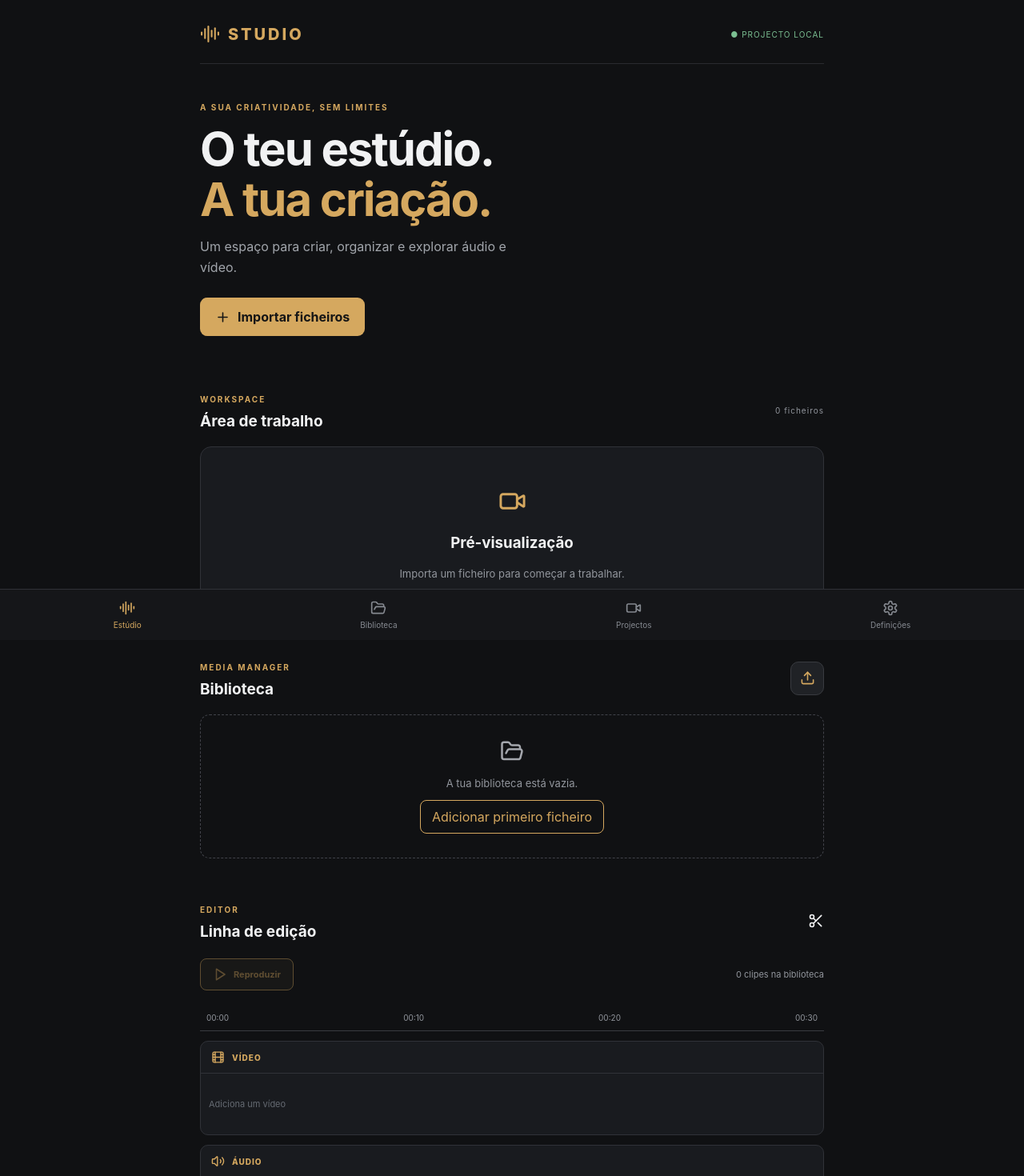
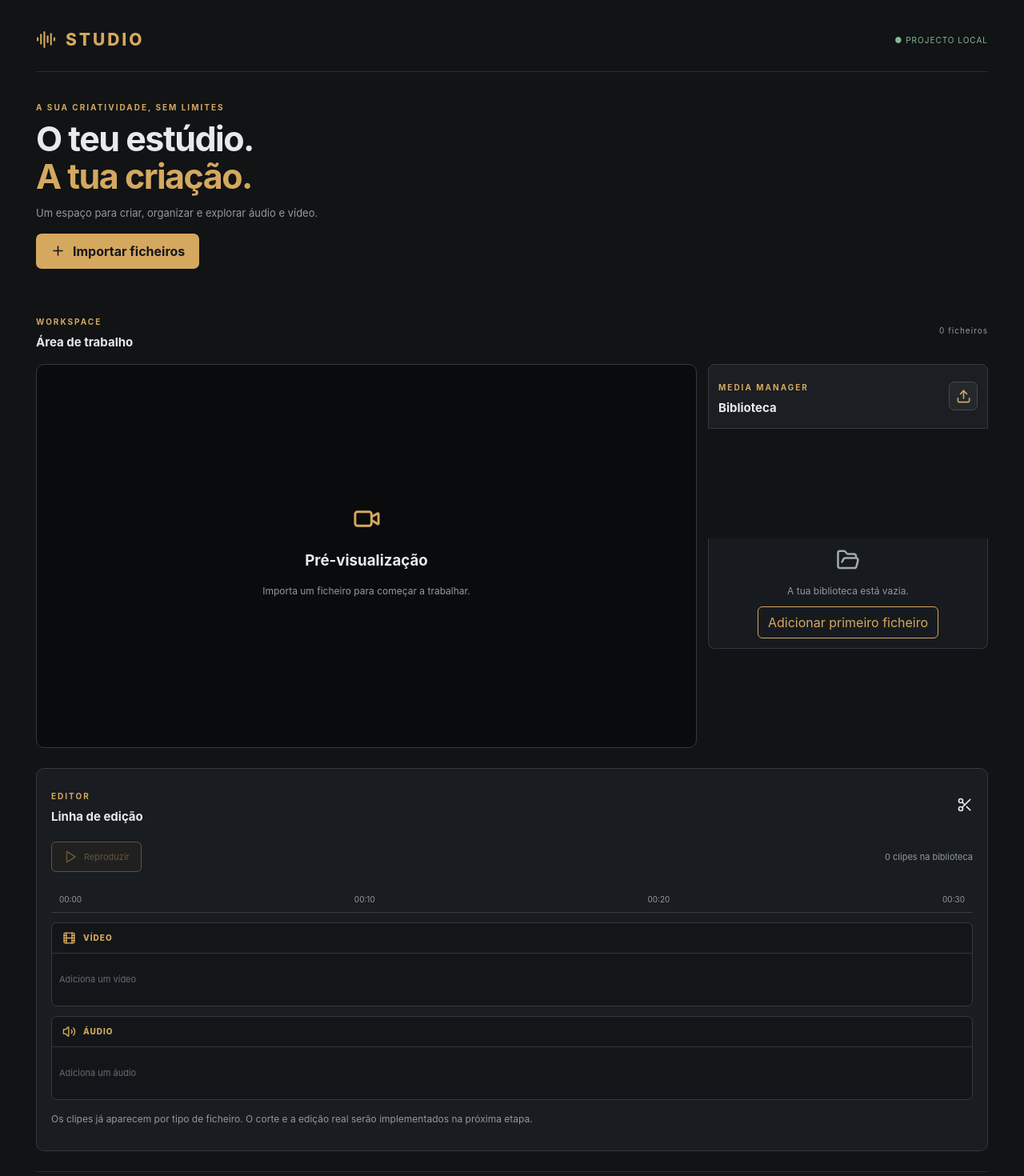
Before and after one commit to webbruno288/studio-audio-video, a React (Vite) app: page / in a window 1280 px wide. Shown: the top 1470 px of the page at 80% size. Built offline with nearby package versions, Linux system fonts and the light colour scheme.

Commit message:
Atualizar o style.css

```diff
--- a/src/style.css
+++ b/src/style.css
@@ -5,8 +5,8 @@
 
 :root {
   font-family: Inter, Arial, sans-serif;
-  color: #f1f2f3;
-  background: #101113;
+  color: #e8e9eb;
+  background: #111315;
   font-synthesis: none;
 }
 
@@ -14,7 +14,7 @@ body {
   margin: 0;
   min-width: 320px;
   min-height: 100vh;
-  background: #101113;
+  background: #111315;
 }
 
 button {
@@ -22,56 +22,61 @@ button {
   cursor: pointer;
 }
 
+button:disabled {
+  cursor: not-allowed;
+  opacity: .4;
+}
+
 .app {
   width: 100%;
-  max-width: 850px;
+  max-width: 1800px;
   min-height: 100vh;
   margin: auto;
-  padding: 22px 18px 105px;
+  padding: 20px 28px 35px;
 }
 
 .topbar,
 .brand,
 .section-heading,
-.media-item,
-.bottom-nav,
-.bottom-nav button,
-.timeline-track {
+.timeline-toolbar,
+.track-label {
   display: flex;
   align-items: center;
 }
 
 .topbar,
-.section-heading {
+.section-heading,
+.timeline-toolbar {
   justify-content: space-between;
 }
 
 .topbar {
-  padding: 8px 0 24px;
-  border-bottom: 1px solid #292b2f;
+  min-height: 65px;
+  border-bottom: 1px solid #292d31;
+  padding-bottom: 15px;
 }
 
 .brand {
-  gap: 10px;
+  gap: 12px;
   color: #d5a85f;
-  font-size: 20px;
+  font-size: 21px;
   font-weight: 800;
   letter-spacing: 3px;
 }
 
 .status,
 .count {
-  color: #92969d;
+  color: #9299a1;
   font-size: 10px;
   letter-spacing: 1px;
 }
 
 .status {
-  color: #7bbf92;
+  color: #83b995;
 }
 
 .welcome {
-  padding: 38px 0 35px;
+  padding: 25px 0;
 }
 
 .eyebrow {
@@ -82,10 +87,10 @@ button {
 }
 
 h1 {
-  margin: 15px 0;
-  font-size: clamp(36px, 9vw, 58px);
-  line-height: 1.08;
-  letter-spacing: -2px;
+  margin: 10px 0;
+  font-size: clamp(28px, 4vw, 43px);
+  line-height: 1.1;
+  letter-spacing: -1.5px;
 }
 
 h1 span {
@@ -93,60 +98,65 @@ h1 span {
 }
 
 .sub {
-  max-width: 390px;
-  color: #a1a5ab;
-  line-height: 1.6;
+  color: #9299a1;
+  font-size: 13px;
 }
 
 .primary {
   display: flex;
   align-items: center;
   gap: 9px;
-  margin-top: 25px;
-  padding: 14px 19px;
+  margin-top: 18px;
+  padding: 12px 18px;
   border: 0;
-  border-radius: 9px;
+  border-radius: 7px;
   background: #d5a85f;
-  color: #151515;
+  color: #171717;
   font-weight: 700;
 }
 
 .workspace,
 .timeline {
-  margin-top: 28px;
+  margin-top: 22px;
 }
 
-.section-heading {
-  margin-bottom: 16px;
+.workspace {
+  display: grid;
+  grid-template-columns: minmax(0, 1fr) 310px;
+  gap: 14px;
+  align-items: start;
 }
 
-h2 {
-  margin: 4px 0;
-  font-size: 19px;
+.workspace > .section-heading:first-child {
+  grid-column: 1 / -1;
+  margin-bottom: 0;
 }
 
 .preview {
+  grid-column: 1;
+  grid-row: 2 / 4;
   display: flex;
-  min-height: 230px;
+  min-height: 380px;
   align-items: center;
   justify-content: center;
   overflow: hidden;
-  border: 1px solid #303238;
-  border-radius: 14px;
-  background: #191b1f;
+  border: 1px solid #343940;
+  border-radius: 10px;
+  background: #090b0d;
 }
 
 .preview video,
 .preview img {
+  display: block;
   width: 100%;
-  max-height: 420px;
+  max-height: 560px;
   object-fit: contain;
 }
 
 .audio-preview,
 .empty-preview {
   width: 100%;
-  padding: 25px;
+  padding: 35px;
   text-align: center;
 }
 
@@ -162,7 +172,7 @@ h2 {
 
 .audio-preview audio {
   width: 100%;
-  margin-top: 15px;
+  margin-top: 18px;
 }
 
 .preview-icon {
@@ -172,60 +182,84 @@ h2 {
 .empty-preview p,
 .timeline-note,
 .empty-library p {
-  color: #92969d;
-  font-size: 13px;
+  color: #9299a1;
+  font-size: 12px;
 }
 
 .library-heading {
-  margin-top: 30px;
+  grid-column: 2;
+  grid-row: 2;
+  margin: 0;
+  padding: 12px;
+  border: 1px solid #343940;
+  border-radius: 8px 8px 0 0;
+  background: #1b1e22;
+}
+
+.library-heading h2,
+.section-heading h2 {
+  margin: 4px 0;
+  font-size: 15px;
 }
 
 .icon-button {
   display: grid;
-  width: 42px;
-  height: 42px;
+  width: 36px;
+  height: 36px;
   place-items: center;
-  border: 1px solid #393b40;
-  border-radius: 10px;
-  background: #202226;
+  border: 1px solid #444a51;
+  border-radius: 7px;
+  background: #24282d;
   color: #d5a85f;
 }
 
+.empty-library,
+.media-list {
+  grid-column: 2;
+  grid-row: 3;
+  padding: 12px;
+  border: 1px solid #343940;
+  border-top: 0;
+  border-radius: 0 0 8px 8px;
+  background: #171a1e;
+}
+
 .empty-library {
-  padding: 30px 15px;
-  border: 1px dashed #41434a;
-  border-radius: 12px;
-  color: #a4a7ad;
+  color: #a4aab1;
   text-align: center;
 }
 
 .empty-library button {
-  padding: 10px 14px;
+  padding: 9px 12px;
   border: 1px solid #d5a85f;
-  border-radius: 8px;
+  border-radius: 6px;
   background: transparent;
   color: #d5a85f;
 }
 
 .media-list {
   display: grid;
-  gap: 9px;
+  gap: 8px;
+  align-content: start;
+  max-height: 430px;
+  overflow-y: auto;
 }
 
 .media-item {
+  display: flex;
+  align-items: center;
+  gap: 5px;
   width: 100%;
-  gap: 12px;
-  padding: 14px;
-  border: 1px solid #303238;
-  border-radius: 10px;
-  background: #191b1f;
+  padding: 0;
+  border: 1px solid #30363d;
+  border-radius: 7px;
+  background: #20242a;
   color: #e9e9e9;
-  text-align: left;
 }
 
 .media-item.active {
   border-color: #d5a85f;
-  background: #25231f;
+  background: #29271f;
 }
 
 .media-item svg {
@@ -233,89 +267,54 @@ h2 {
   color: #d5a85f;
 }
 
-.media-item span {
+.media-select {
+  display: flex;
+  align-items: center;
+  flex: 1;
+  min-width: 0;
+  gap: 9px;
+  padding: 12px 5px 12px 10px;
+  border: 0;
+  background: transparent;
+  color: inherit;
+  text-align: left;
+}
+
+.media-select span {
   overflow: hidden;
   flex: 1;
+  font-size: 11px;
   text-overflow: ellipsis;
   white-space: nowrap;
 }
 
 .media-item small {
-  color: #92969d;
+  color: #9299a1;
+  font-size: 9px;
+}
+
+.delete-button {
+  display: grid;
+  flex-shrink: 0;
+  width: 35px;
+  height: 35px;
+  place-items: center;
+  border: 0;
+  background: transparent;
+  color: #b77979;
 }
 
 .timeline {
-  padding: 20px 0;
+  padding: 18px;
+  border: 1px solid #343940;
+  border-radius: 10px;
+  background: #191c20;
 }
 
-.timeline-track {
-  gap: 12px;
-  color: #92969d;
-  font-size: 11px;
-}
-
-.track-line {
-  height: 5px;
-  flex: 1;
-  border-radius: 5px;
-  background: #36383d;
-}
-
-.track-line div {
-  width: 8%;
-  height: 100%;
-  border-radius: 5px;
-  background: #d5a85f;
-}
-
-.timeline-note {
-  margin-top: 18px;
-}
-
-.bottom-nav {
-  position: fixed;
-  right: 0;
-  bottom: 0;
-  left: 0;
-  justify-content: space-around;
-  padding: 12px 5px calc(12px + env(safe-area-inset-bottom));
-  border-top: 1px solid #303238;
-  background: #151619;
-}
-
-.bottom-nav button {
-  flex-direction: column;
-  gap: 5px;
-  border: 0;
-  background: transparent;
-  color: #858990;
-  font-size: 10px;
-}
-
-.bottom-nav button svg {
-  width: 20px;
-  height: 20px;
-}
-
-.bottom-nav button.nav-active {
-  color: #d5a85f;
-}
-
-@media (min-width: 700px) {
-  .app {
-    padding-right: 35px;
-    padding-left: 35px;
-  }
-}
-/* STUDIO - NOVA LINHA TEMPORAL */
-
 .timeline-toolbar {
-  display: flex;
-  align-items: center;
-  justify-content: space-between;
   gap: 10px;
   margin: 18px 0;
-  color: #92969d;
+  color: #9299a1;
   font-size: 11px;
 }
 
@@ -323,42 +322,34 @@ h2 {
   display: flex;
   align-items: center;
   gap: 8px;
-  padding: 10px 15px;
+  padding: 9px 14px;
   border: 1px solid #d5a85f;
-  border-radius: 8px;
-  background: #25231f;
+  border-radius: 6px;
+  background: #29271f;
   color: #d5a85f;
-  font-weight: 700;
-}
-
-.timeline-toolbar button:disabled {
-  opacity: 0.4;
-  cursor: not-allowed;
 }
 
 .timeline-ruler {
   display: flex;
   justify-content: space-between;
-  padding: 10px 8px;
-  color: #92969d;
+  padding: 10px;
+  border-bottom: 1px solid #393e44;
+  color: #9299a1;
   font-size: 10px;
-  border-bottom: 1px solid #393b40;
 }
 
 .track {
   margin-top: 12px;
-  border: 1px solid #303238;
-  border-radius: 10px;
   overflow: hidden;
-  background: #191b1f;
+  border: 1px solid #343940;
+  border-radius: 7px;
+  background: #131619;
 }
 
 .track-label {
-  display: flex;
-  align-items: center;
   gap: 9px;
-  padding: 11px 13px;
-  border-bottom: 1px solid #303238;
+  padding: 10px 13px;
+  border-bottom: 1px solid #343940;
   color: #d5a85f;
   font-size: 10px;
   font-weight: 800;
@@ -369,13 +360,13 @@ h2 {
   display: flex;
   align-items: center;
   gap: 8px;
-  min-height: 76px;
-  padding: 10px;
+  min-height: 65px;
+  padding: 9px;
   overflow-x: auto;
 }
 
 .track-empty {
-  color: #656a72;
+  color: #656c74;
   font-size: 11px;
 }
 
@@ -384,31 +375,31 @@ h2 {
   align-items: center;
   gap: 8px;
   flex-shrink: 0;
-  width: min(190px, 65vw);
-  min-height: 48px;
-  padding: 10px;
+  width: min(220px, 65vw);
+  min-height: 43px;
+  padding: 9px;
   overflow: hidden;
   border: 1px solid transparent;
-  border-radius: 7px;
+  border-radius: 5px;
   color: #f1f2f3;
   text-align: left;
 }
 
 .clip span {
   overflow: hidden;
+  font-size: 11px;
   text-overflow: ellipsis;
   white-space: nowrap;
-  font-size: 11px;
 }
 
 .video-clip {
+  border-color: #42647c;
   background: #263b4a;
-  border-color: #42647c;
 }
 
 .audio-clip {
+  border-color: #426b50;
   background: #293e31;
-  border-color: #426b50;
 }
 
 .clip-active {
@@ -420,43 +411,111 @@ h2 {
   color: #d5a85f;
 }
 
-.media-item {
-  padding: 0;
-  gap: 5px;
+.timeline-note {
+  margin-top: 15px;
+  line-height: 1.5;
 }
 
-.media-select {
+.bottom-nav {
+  display: flex;
+  justify-content: center;
+  gap: 35px;
+  margin-top: 25px;
+  padding: 15px;
+  border-top: 1px solid #292d31;
+}
+
+.bottom-nav button {
   display: flex;
   align-items: center;
-  flex: 1;
-  min-width: 0;
-  gap: 12px;
-  padding: 14px 8px 14px 14px;
+  gap: 8px;
   border: 0;
   background: transparent;
-  color: inherit;
-  text-align: left;
+  color: #9299a1;
+  font-size: 11px;
 }
 
-.media-select span {
-  overflow: hidden;
-  flex: 1;
-  text-overflow: ellipsis;
-  white-space: nowrap;
+.bottom-nav button svg {
+  width: 18px;
+  height: 18px;
 }
 
-.delete-button {
-  display: grid;
-  flex-shrink: 0;
-  width: 40px;
-  height: 40px;
-  place-items: center;
-  border: 0;
-  border-radius: 8px;
-  background: transparent;
-  color: #a76d6d;
+.bottom-nav button.nav-active {
+  color: #d5a85f;
 }
 
-.delete-button:active {
-  background: #392527;
+@media (min-width: 1100px) {
+  .app {
+    padding: 25px 45px;
+  }
+
+  .welcome {
+    padding: 28px 0;
+  }
+
+  .workspace {
+    grid-template-columns: minmax(0, 1fr) 350px;
+  }
+
+  .preview {
+    min-height: 480px;
+  }
+
+  .timeline {
+    margin-top: 25px;
+  }
 }
+
+@media (max-width: 699px) {
+  .app {
+    padding: 14px 14px 25px;
+  }
+
+  .welcome {
+    padding: 24px 0;
+  }
+
+  .workspace {
+    display: flex;
+    flex-direction: column;
+  }
+
+  .workspace > * {
+    width: 100%;
+  }
+
+  .preview {
+    min-height: 230px;
+    order: 2;
+  }
+
+  .library-heading {
+    order: 3;
+  }
+
+  .empty-library,
+  .media-list {
+    order: 4;
+    max-height: 300px;
+  }
+
+  .workspace > .section-heading:first-child {
+    order: 1;
+  }
+
+  .timeline {
+    padding: 13px;
+  }
+
+  .bottom-nav {
+    justify-content: space-around;
+    gap: 5px;
+    padding: 15px 2px;
+  }
+
+  .bottom-nav button {
+    flex-direction: column;
+    gap: 5px;
+    font-size: 9px;
+  }
+}
```
